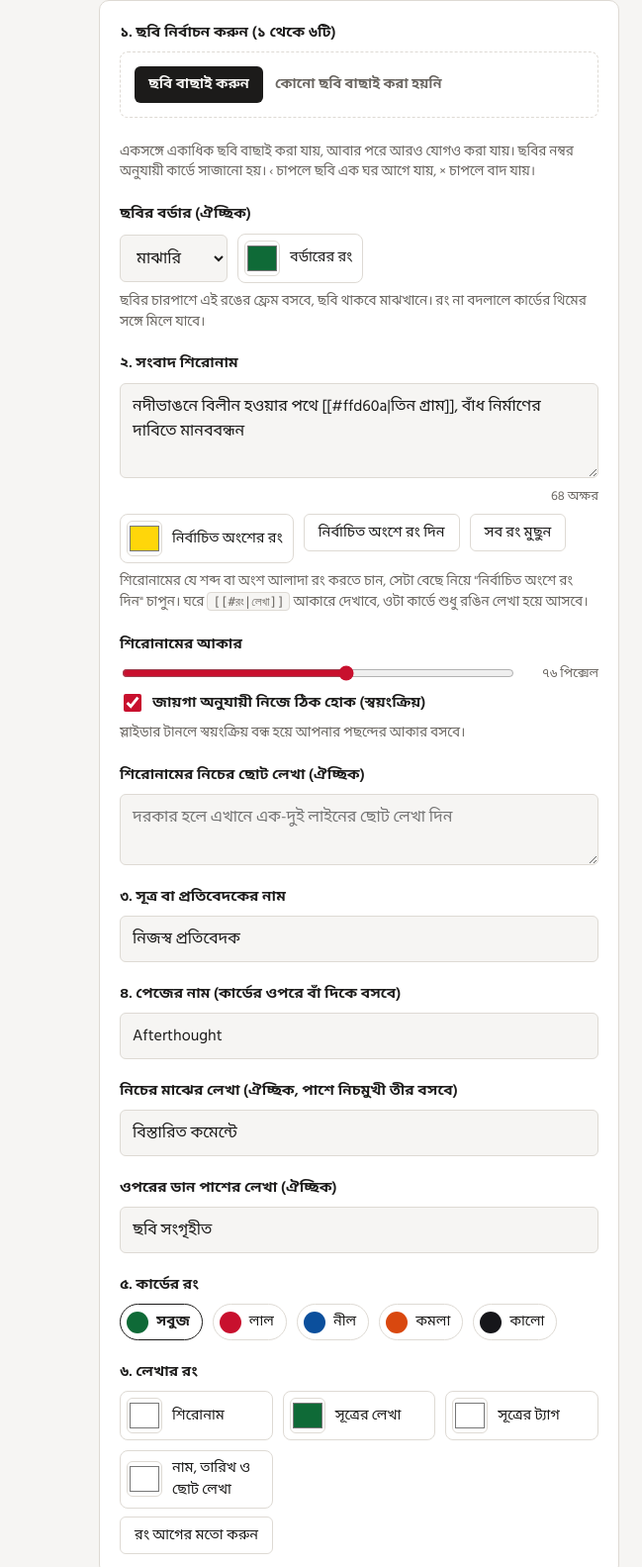
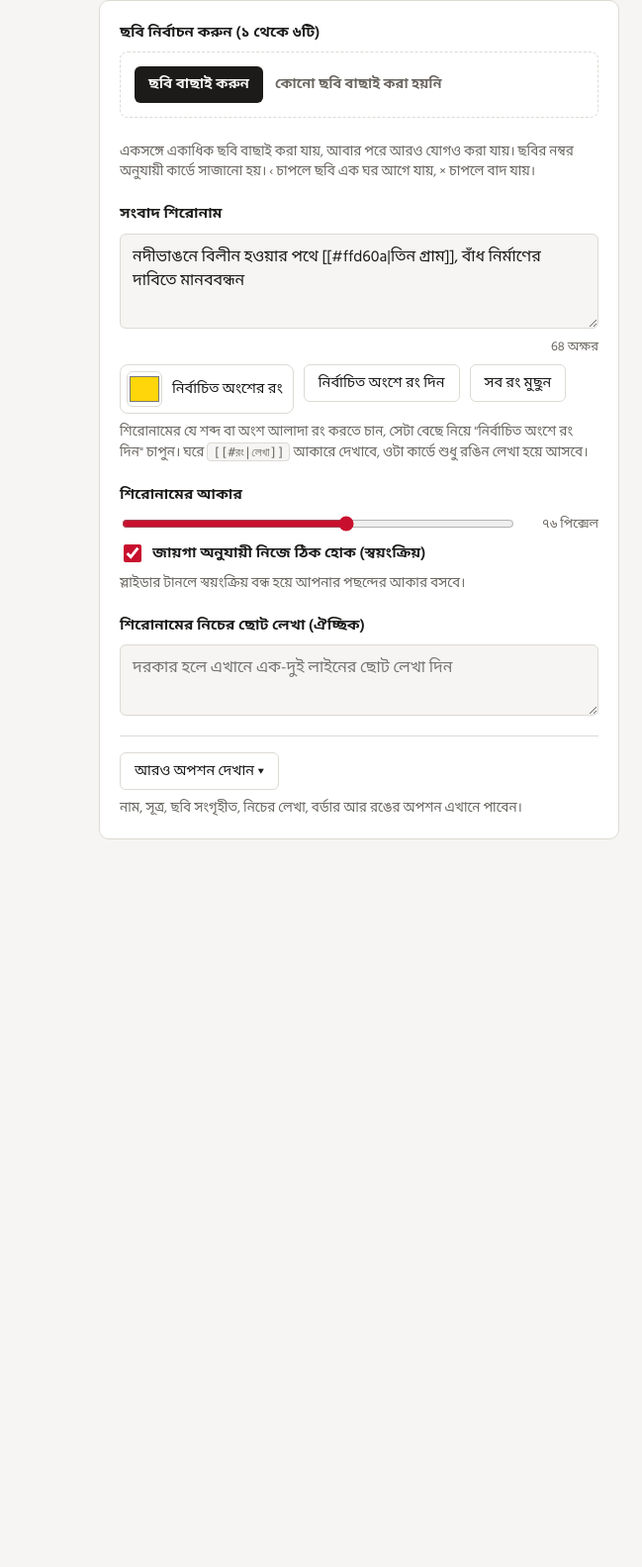
Before and after one commit to inazifa888-hue/PhotoCardGenerator, a plain HTML site: page photocard.html in a window 1280 px wide. Shown: the part 129-1712 px from the top of the page at 99% size, 0-649 px from the left. After the commit the page ends 1017 px from the top, so only its background shows below. Drawn offline with Linux system fonts and the light colour scheme; a web font is replaced by a local one.

Commit message:
Add files via upload

```diff
--- a/photocard.html
+++ b/photocard.html
@@ -96,6 +96,8 @@ select:focus-visible { outline: 3px solid var(--focus); outline-offset: 2px; }
 .sizebar .count { align-self: auto; min-width: 5.5em; text-align: right; }
 .chk { display: flex; align-items: center; gap: 8px; font-size: 14.5px; cursor: pointer; }
 .chk input { width: 18px; height: 18px; accent-color: var(--accent); }
+.more { display: flex; flex-direction: column; gap: 8px; border-top: 1px solid var(--line); padding-top: 16px; }
+.more-fields { display: flex; flex-direction: column; gap: 20px; }
 .tint { display: flex; flex-wrap: wrap; gap: 10px; align-items: center; }
 .tint .color { min-width: 0; }
 code { font-family: ui-monospace, Menlo, Consolas, monospace; font-size: 12.5px; background: var(--bg); border: 1px solid var(--line); border-radius: 4px; padding: 1px 5px; }
@@ -128,7 +130,7 @@ button.primary:hover { filter: brightness(1.08); }
   <div class="grid">
     <section class="panel" aria-label="কার্ডের তথ্য">
       <div class="field">
-        <span class="lbl">১. ছবি নির্বাচন করুন (১ থেকে ৬টি)</span>
+        <span class="lbl">ছবি নির্বাচন করুন (১ থেকে ৬টি)</span>
         <label class="file" for="photos">
           <input type="file" id="photos" accept="image/*" multiple>
           <span class="btn-like">ছবি বাছাই করুন</span>
@@ -141,21 +143,7 @@ button.primary:hover { filter: brightness(1.08); }
       </div>
 
       <div class="field">
-        <span class="lbl">ছবির বর্ডার (ঐচ্ছিক)</span>
-        <div class="tint">
-          <select id="bw" aria-label="বর্ডারের মোটা-পাতলা">
-            <option value="0">বর্ডার নেই</option>
-            <option value="10">পাতলা</option>
-            <option value="20" selected>মাঝারি</option>
-            <option value="32">মোটা</option>
-          </select>
-          <label class="color" for="bc"><input type="color" id="bc" value="#ffffff"><span>বর্ডারের রং</span></label>
-        </div>
-        <p class="hint">ছবির চারপাশে এই রঙের ফ্রেম বসবে, ছবি থাকবে মাঝখানে। রং না বদলালে কার্ডের থিমের সঙ্গে মিলে যাবে।</p>
-      </div>
-
-      <div class="field">
-        <label for="headline">২. সংবাদ শিরোনাম</label>
+        <label for="headline">সংবাদ শিরোনাম</label>
         <textarea id="headline" maxlength="500">নদীভাঙনে বিলীন হওয়ার পথে [[#ffd60a|তিন গ্রাম]], বাঁধ নির্মাণের দাবিতে মানববন্ধন</textarea>
         <span class="count" id="count"></span>
         <div class="tint">
@@ -181,13 +169,33 @@ button.primary:hover { filter: brightness(1.08); }
         <textarea id="sub" maxlength="140" style="min-height: 64px" placeholder="দরকার হলে এখানে এক-দুই লাইনের ছোট লেখা দিন"></textarea>
       </div>
 
+        <div class="more">
+        <button type="button" class="ghost" id="moreBtn" aria-expanded="false" aria-controls="moreFields">আরও অপশন দেখান ▾</button>
+        <p class="hint">নাম, সূত্র, ছবি সংগৃহীত, নিচের লেখা, বর্ডার আর রঙের অপশন এখানে পাবেন।</p>
+      </div>
+
+      <div class="more-fields" id="moreFields" hidden>
       <div class="field">
-        <label for="source">৩. সূত্র বা প্রতিবেদকের নাম</label>
+        <span class="lbl">ছবির বর্ডার (ঐচ্ছিক)</span>
+        <div class="tint">
+          <select id="bw" aria-label="বর্ডারের মোটা-পাতলা">
+            <option value="0">বর্ডার নেই</option>
+            <option value="10">পাতলা</option>
+            <option value="20" selected>মাঝারি</option>
+            <option value="32">মোটা</option>
+          </select>
+          <label class="color" for="bc"><input type="color" id="bc" value="#ffffff"><span>বর্ডারের রং</span></label>
+        </div>
+        <p class="hint">ছবির চারপাশে এই রঙের ফ্রেম বসবে, ছবি থাকবে মাঝখানে। রং না বদলালে কার্ডের থিমের সঙ্গে মিলে যাবে।</p>
+      </div>
+
+      <div class="field">
+        <label for="source">সূত্র বা প্রতিবেদকের নাম</label>
         <input type="text" id="source" value="নিজস্ব প্রতিবেদক" maxlength="40">
       </div>
 
       <div class="field">
-        <label for="brand">৪. পেজের নাম (কার্ডের ওপরে বাঁ দিকে বসবে)</label>
+        <label for="brand">পেজের নাম (কার্ডের ওপরে বাঁ দিকে বসবে)</label>
         <input type="text" id="brand" value="Afterthought" maxlength="30">
       </div>
 
@@ -202,12 +210,12 @@ button.primary:hover { filter: brightness(1.08); }
       </div>
 
       <div class="field">
-        <span class="lbl">৫. কার্ডের রং</span>
+        <span class="lbl">কার্ডের রং</span>
         <div class="swatches" id="swatches"></div>
       </div>
 
       <div class="field">
-        <span class="lbl">৬. লেখার রং</span>
+        <span class="lbl">লেখার রং</span>
         <div class="colors">
           <label class="color" for="cHead"><input type="color" id="cHead" value="#ffffff"><span>শিরোনাম</span></label>
           <label class="color" for="cSrcText"><input type="color" id="cSrcText" value="#0f6a37"><span>সূত্রের লেখা</span></label>
@@ -215,6 +223,7 @@ button.primary:hover { filter: brightness(1.08); }
           <label class="color" for="cFoot"><input type="color" id="cFoot" value="#ffffff"><span>নাম, তারিখ ও ছোট লেখা</span></label>
         </div>
         <button type="button" class="ghost" id="resetColors">রং আগের মতো করুন</button>
+      </div>
       </div>
     </section>
 
@@ -639,6 +648,16 @@ button.primary:hover { filter: brightness(1.08); }
       ]).then(schedule, schedule);
     } else { schedule(); }
   }
+  // extra options (source, name, credit, bottom note, border, colours) open from the "আরও অপশন" button
+  function setMore(on) {
+    $("moreFields").hidden = !on;
+    $("moreBtn").setAttribute("aria-expanded", on ? "true" : "false");
+    $("moreBtn").textContent = on ? "অপশন লুকান ▴" : "আরও অপশন দেখান ▾";
+  }
+  $("moreBtn").addEventListener("click", function () { setMore($("moreFields").hidden); });
+  function applyAdmin() { if (location.hash === "#admin") setMore(true); }
+  window.addEventListener("hashchange", applyAdmin);
+  applyAdmin();
   schedule();
   ready();
 })();
```
